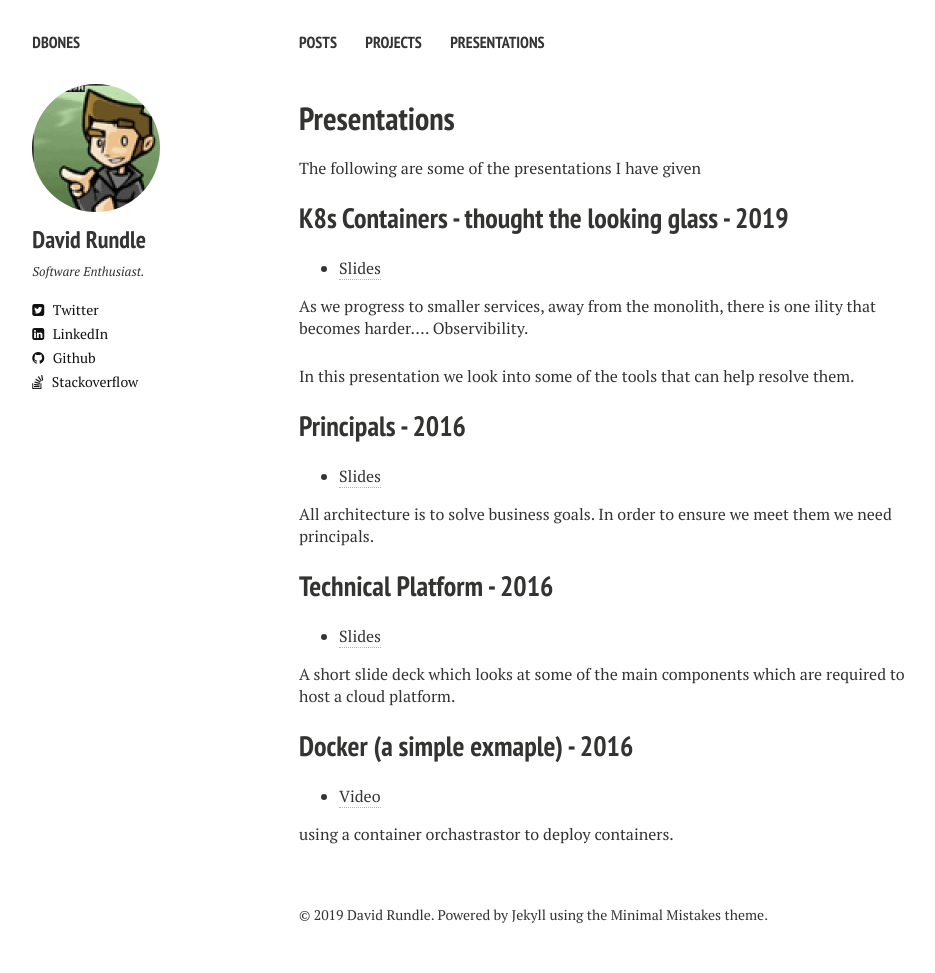
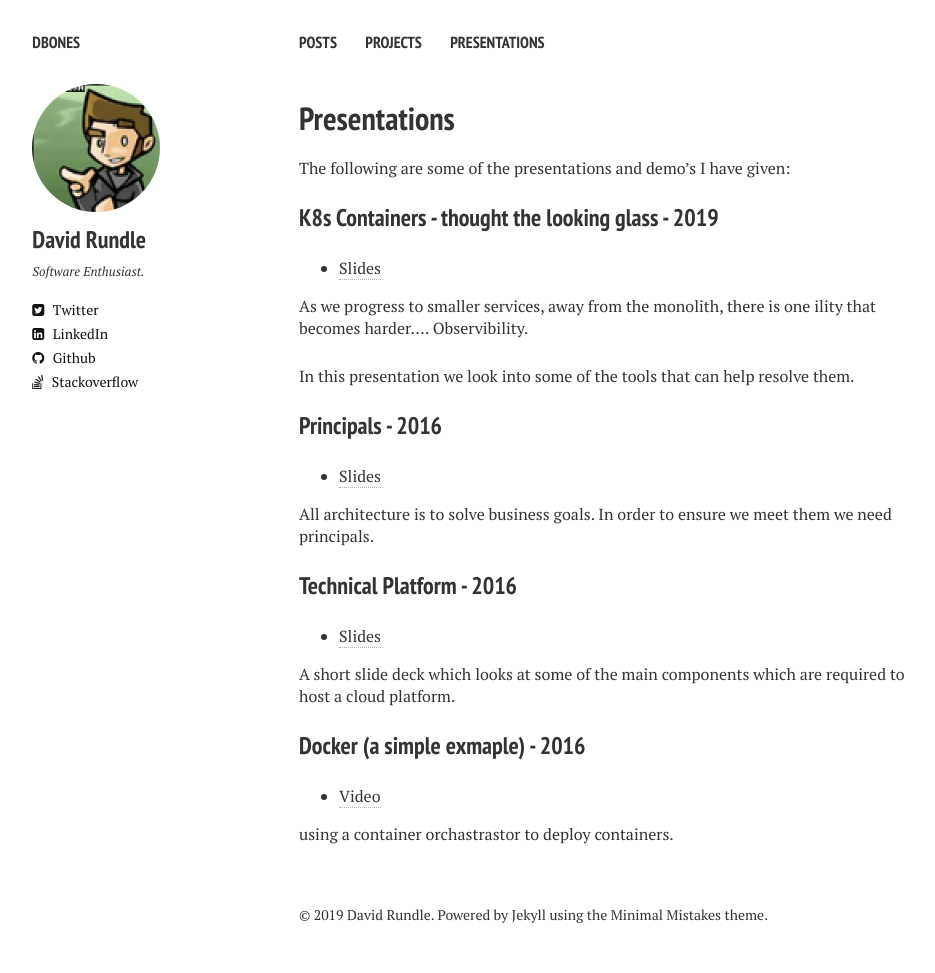
Before and after one commit to dbones/dbones.github.io, a Jekyll site: the page built from presentations.md, in a window 1280 px wide. Shown: the whole page, without its empty margins (21-956 px from the left). Built offline with Jekyll 4.4.1, drawn with Linux system fonts in a browser that asks for light colours; nearby versions of some CDN libraries.

Commit message:
Update presentations.md

```diff
--- a/presentations.md
+++ b/presentations.md
@@ -7,9 +7,9 @@ date: 2014-07-22
 tags: [presentations]
 ---
 
-The following are some of the presentations I have given
+The following are some of the presentations and demo's I have given:
 
-## K8s Containers - thought the looking glass - 2019
+### K8s Containers - thought the looking glass - 2019
 
 - [Slides](https://docs.google.com/presentation/d/1E1h3Y_TOskIPLG_4GCP9NaOOGAFalUoILcSRDJ8gCeo/edit?usp=sharing)
 
@@ -18,19 +18,19 @@ As we progress to smaller services, away from the monolith, there is one ility t
 In this presentation we look into some of the tools that can help resolve them.
 
 
-## Principals - 2016
+### Principals - 2016
 
 - [Slides](https://docs.google.com/presentation/d/10JMdI9YOlYse-DHc0iboZOVipnQZ1_qJGHgS-ZZe_wY/edit?usp=sharing)
 
 All architecture is to solve business goals. In order to ensure we meet them we need principals.
 
-## Technical Platform - 2016
+### Technical Platform - 2016
 
 - [Slides](https://docs.google.com/presentation/d/1uQwHuN9EMDpAFz6xVc_U--lIluMdmNYBXZki0BqrYvo/edit?usp=sharing)
 
 A short slide deck which looks at some of the main components which are required to host a cloud platform.
 
-## Docker (a simple exmaple) - 2016
+### Docker (a simple exmaple) - 2016
 
 - [Video](https://www.youtube.com/watch?v=y6sUySkyAos)
 
```
